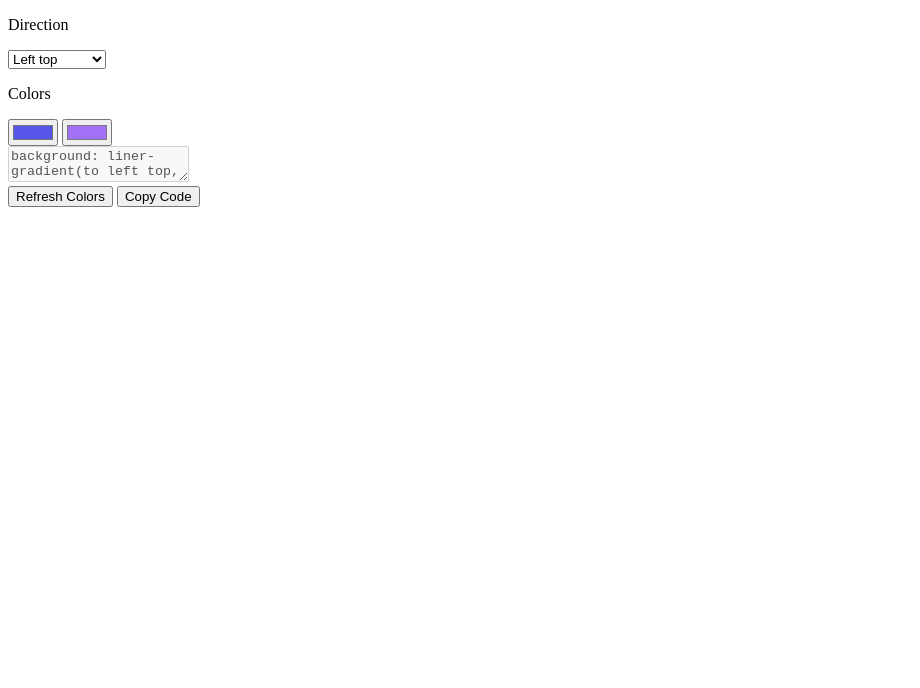
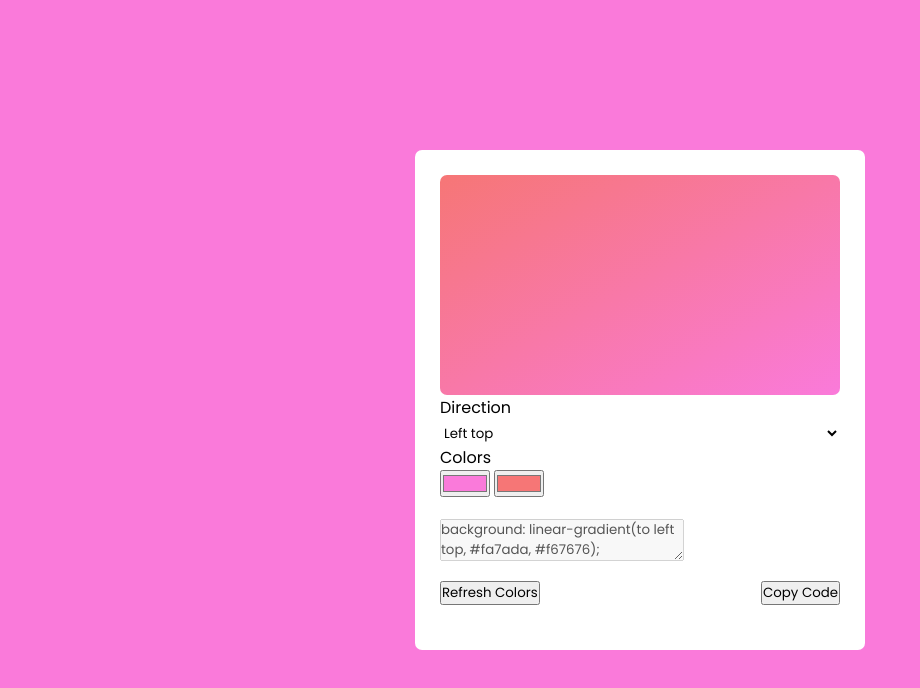
Before and after one commit to frontendeVL/changig-colors-js, a plain HTML site: page index.html in a window 1280 px wide. Shown: the whole page, without its empty margins (0-920 px from the left). Drawn offline with Linux system fonts and the light colour scheme; a web font is replaced by a local one.

Commit message:
css 1-st part

```diff
--- a/index.html
+++ b/index.html
@@ -28,12 +28,12 @@
       <div class="column colors">
         <p>Colors</p>
         <div class="inputs">
-          <input type="color" value="#5656E9">
-          <input type="color" value="#A271F8">
+          <input type="color" value="#fa7ada">
+          <input type="color" value="#f67676">
         </div>
       </div>
     </div>
-    <textarea class="row" disabled>background: liner-gradient(to left top, #977DFE, #6878FF);></textarea>
+    <textarea class="row" disabled>background: linear-gradient(to left top, #fa7ada, #f67676);</textarea>
     <div class="row buttons">
       <button class="refresh">Refresh Colors</button>
       <button class="copy">Copy Code</button>
--- a/style.css
+++ b/style.css
@@ -0,0 +1,54 @@
+@import url('https://fonts.googleapis.com/css2?family=Nunito+Sans:ital,opsz,wght@0,6..12,200..1000;1,6..12,200..1000&family=Outfit:wght@100..900&family=Poppins:ital,wght@0,100;0,200;0,300;0,400;0,500;0,600;0,700;0,800;0,900;1,100;1,200;1,300;1,400;1,500;1,600;1,700;1,800;1,900&family=Qwitcher+Grypen:wght@400;700&family=Special+Gothic&display=swap');
+
+*{
+  margin: 0;
+  padding: 0;
+  box-sizing: border-box;
+  font-family: 'Poppins', sans-serif;
+}
+
+body{
+  display: flex;
+  align-items: center;
+  justify-content: center;
+  min-height: 100vh;
+  background: #fa7ada;
+}
+
+.wrapper{
+  background:#fff;
+  width: 450px;
+  padding: 25px;
+  border-radius: 7px;
+}
+
+.wrapper .gradient-box{
+  width: 100%;
+  height: 220px;
+  background: linear-gradient(to left top, #fa7ada, #f67676);
+  border-radius: 7px;
+}
+
+.wrapper .row{
+  display: flex;
+  margin: 20px 0;
+  justify-content: space-between;
+}
+
+.options p {
+  font-size: 1.12 rem;
+  margin-bottom: 10px;
+}
+
+.options .select-box{
+  border-radius: 5px;
+  padding: 10px 15px;
+  border: 1px solid #aaa;
+}
+
+.select-box select{
+  width: 100%;
+  border: none;
+  outline: none;
+  background: none;
+}
```
